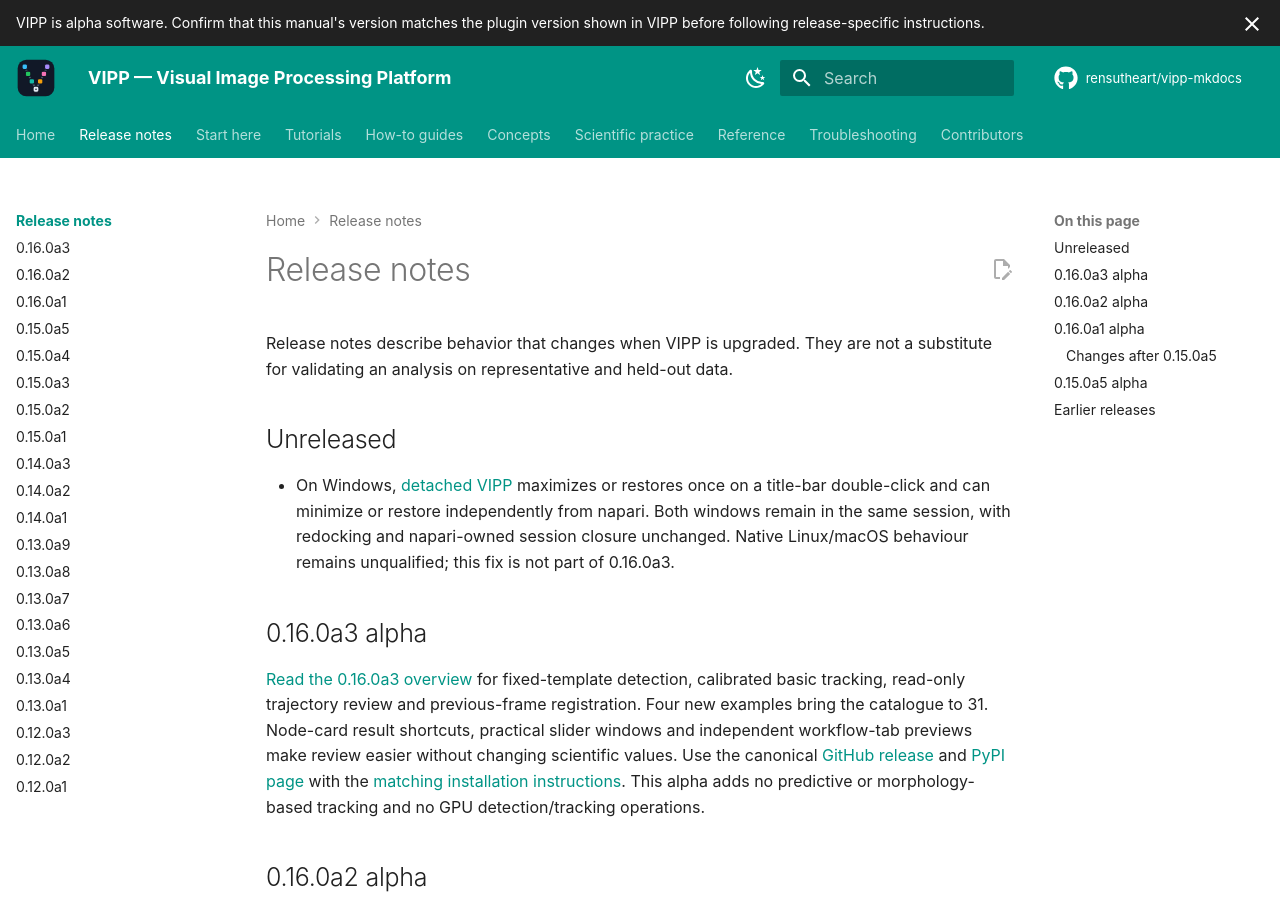
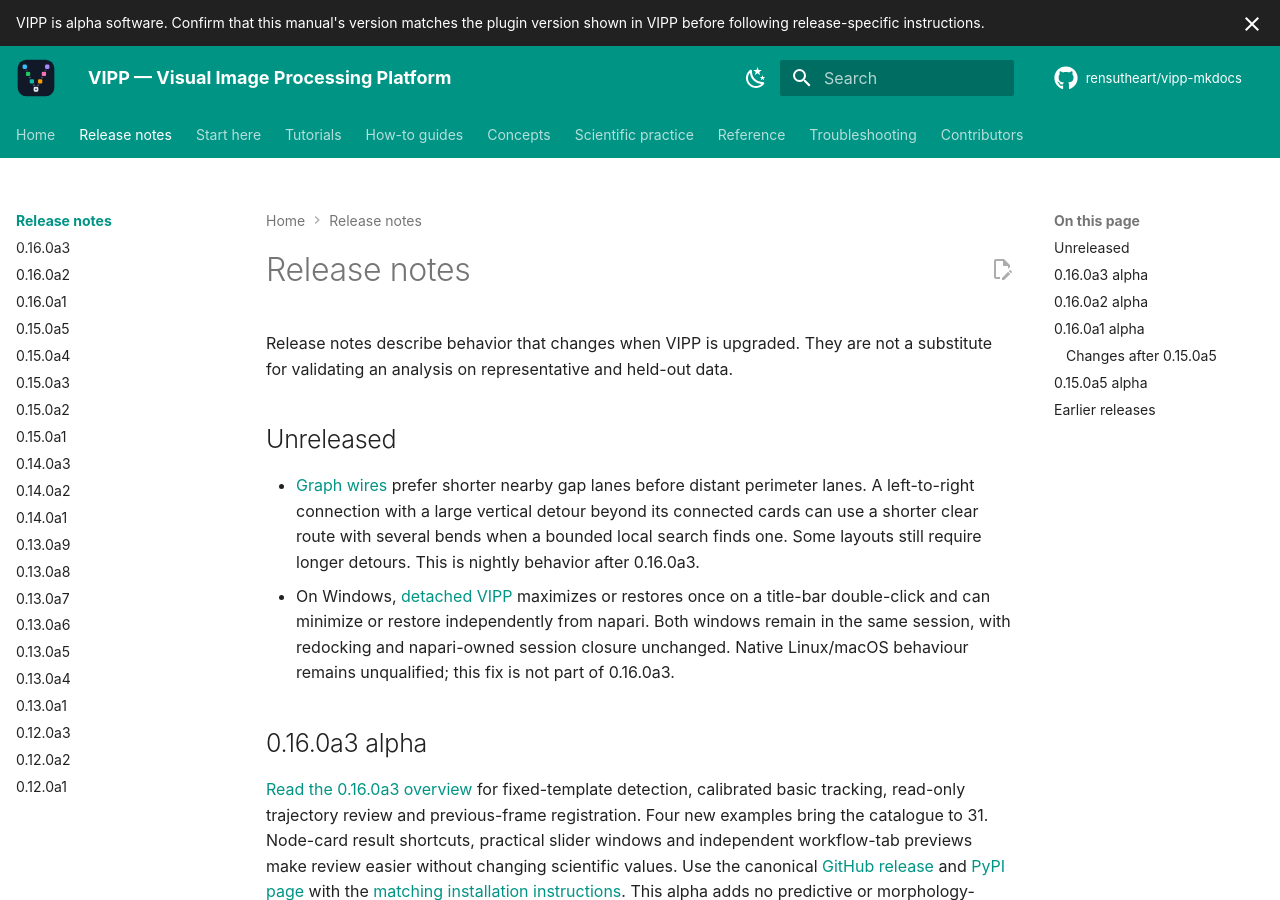
Before and after one commit to rensutheart/vipp-mkdocs, an MkDocs documentation site: the page built from docs/releases/index.md, in a window 1280 px wide and 900 px high. Built offline with MkDocs 1.6.1 and Material for MkDocs 9.7.7, drawn with Linux system fonts in a browser that asks for light colours; plug-ins that fetch from the network failed and are left out; comment, search, counter and statistics services are not loaded; the version menu is left out.

Commit message:
docs: describe shorter nearby graph wire routes

```diff
--- a/docs/releases/index.md
+++ b/docs/releases/index.md
@@ -6,6 +6,12 @@ data.
 
 ## Unreleased
 
+- [Graph wires](../how-to/edit-graph.md#keep-long-graphs-readable) prefer shorter
+  nearby gap lanes before distant perimeter lanes. A left-to-right connection
+  with a large vertical detour beyond its connected cards can use a shorter
+  clear route with several bends when a bounded local search finds one.
+  Some layouts still require longer detours. This is nightly behavior after
+  0.16.0a3.
 - On Windows, [detached VIPP](../reference/interface.md) maximizes or restores
   once on a title-bar double-click and can minimize or restore independently
   from napari. Both windows remain in the same session, with redocking and
```
Also changed, not shown: docs/how-to/edit-graph.md (+5 -0 lines), docs/reference/interface.md (+5 -0 lines).
